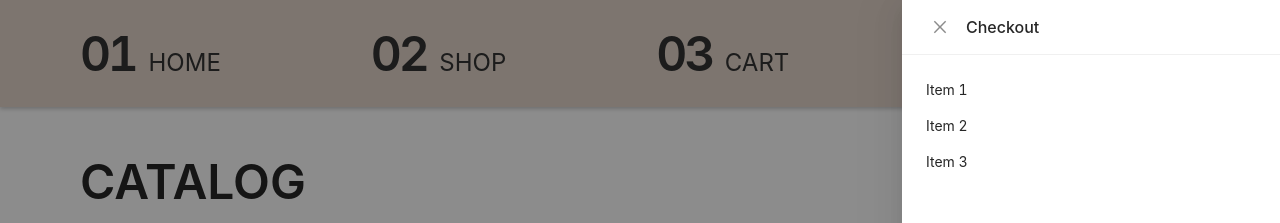
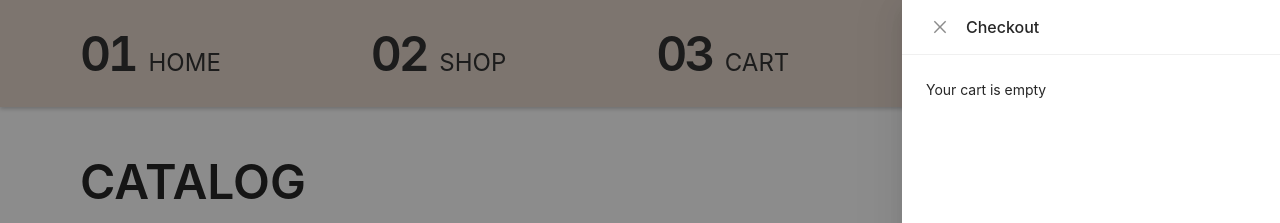
Before and after one commit to seanisoverhere/bdaEcommerce, a Next.js app: page /shop in a window 1280 px wide. Both pictures are taken after a click on the element 1184 px from the left and 53 px from the top of the page. Shown: the top 223 px of the page. Built offline with nearby package versions, Linux system fonts and the light colour scheme.

Commit message:
add states

```diff
--- a/src/components/Navigation/index.tsx
+++ b/src/components/Navigation/index.tsx
@@ -5,6 +5,7 @@ import {
   Text,
   StyledAnchor,
   StyledButton,
+  TextContainer,
 } from "./styles";
 import Link from "next/link";
 import { Badge, Space, Drawer } from "antd";
@@ -84,9 +85,11 @@ const Navigation = () => {
         onClose={() => setIsOpen(false)}
         open={isOpen}
       >
-        <p>Item 1</p>
-        <p>Item 2</p>
-        <p>Item 3</p>
+        {cart.length > 0 ? (
+          cart.map((item) => <div>{item.itemName}</div>)
+        ) : (
+          <TextContainer>Your cart is empty </TextContainer>
+        )}
         <StyledButton onClick={proceedToCheckout}>
           Proceed to checkout
         </StyledButton>
--- a/src/components/Navigation/styles.ts
+++ b/src/components/Navigation/styles.ts
@@ -63,3 +63,7 @@ export const StyledButton = styled.button`
     background-color: ${colors.BACKGROUND.BROWN_4};
   }
 `;
+
+export const TextContainer = styled.div`
+  position: relative;
+`;
--- a/src/containers/Shop/index.tsx
+++ b/src/containers/Shop/index.tsx
@@ -18,7 +18,7 @@ import { CATEGORIES } from "@/utils/constants/enums";
 import { FlexContainer } from "../Home/styles";
 import { useAtom } from "jotai";
 import { cartAtom } from "@/store/cart";
-import { PlusCircleOutlined } from "@ant-design/icons";
+import { message } from "antd";
 
 const Shop = () => {
   const [selectedCategory, setSelectedCategory] = useState<string>(
@@ -51,6 +51,7 @@ const Shop = () => {
         itemPrice,
       },
     ]);
+    message.success(`${itemName} added to cart`);
   };
 
   return (
--- a/src/containers/Shop/styles.ts
+++ b/src/containers/Shop/styles.ts
@@ -69,6 +69,7 @@ export const StyledButton = styled.button`
   text-align: center;
   height: 40px;
   width: 100%;
+  margin: 0.8rem 0;
   font-size: 0.875rem;
   font-weight: 600;
   color: ${colors.TEXT.BLACK};
```
